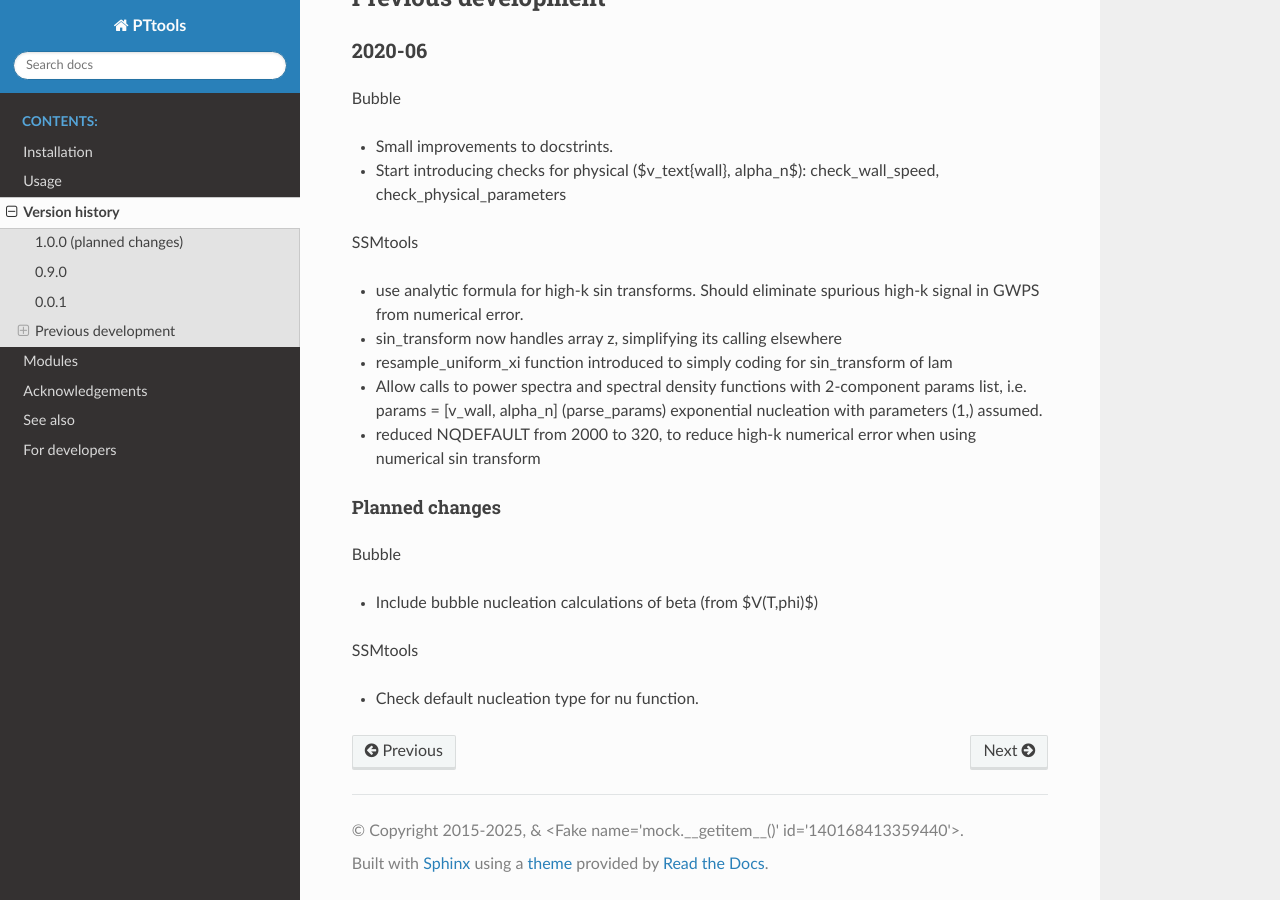
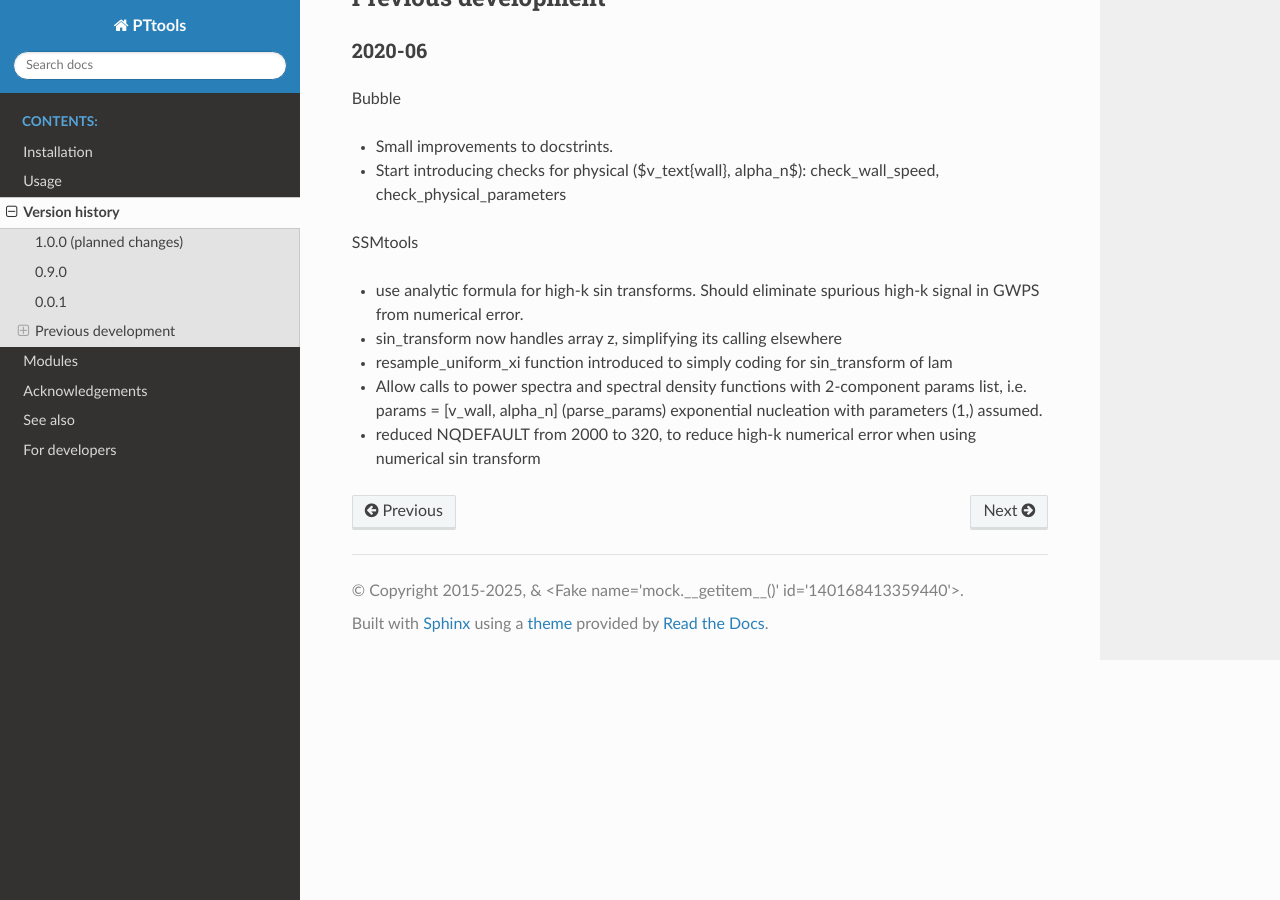
Before and after one commit to CFT-HY/pttools, a Sphinx documentation site: the page built from docs/history.rst, in a window 1280 px wide and 900 px high, scrolled down 1698 px. Built offline with Sphinx 7.4.7 and the Read the Docs theme 3.1.0, drawn with Linux system fonts in a browser that asks for light colours; pages that are not in the unit, such as notebooks, are missing from menus.

Commit message:
Remove old planned changes section from docs

```diff
--- a/docs/history.rst
+++ b/docs/history.rst
@@ -86,13 +86,3 @@ SSMtools
   with 2-component params list, i.e. params = [v_wall, alpha_n] (parse_params)
   exponential nucleation with parameters (1,) assumed.
 - reduced NQDEFAULT from 2000 to 320, to reduce high-k numerical error when using numerical sin transform
-
-Planned changes
-"""""""""""""""
-Bubble
-
-- Include bubble nucleation calculations of beta (from $V(T,\phi)$)
-
-SSMtools
-
-- Check default nucleation type for nu function.
```
